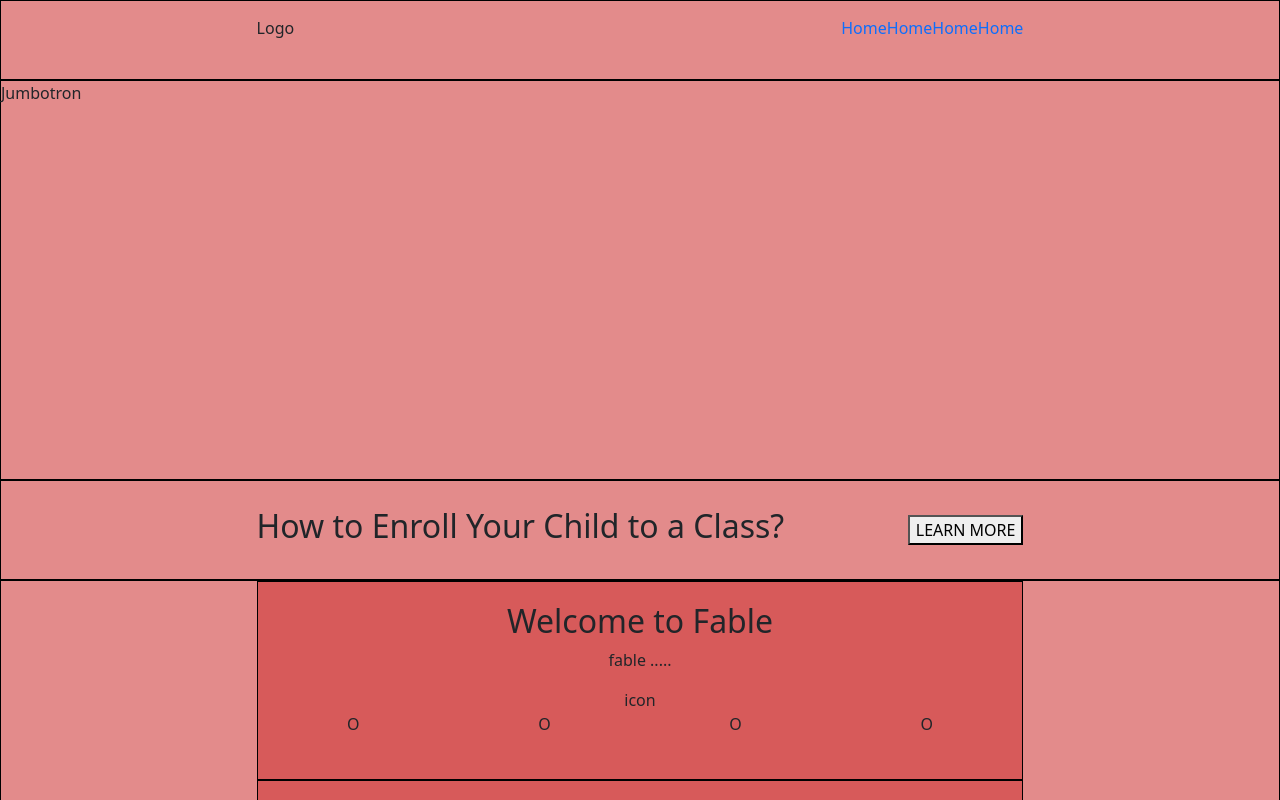
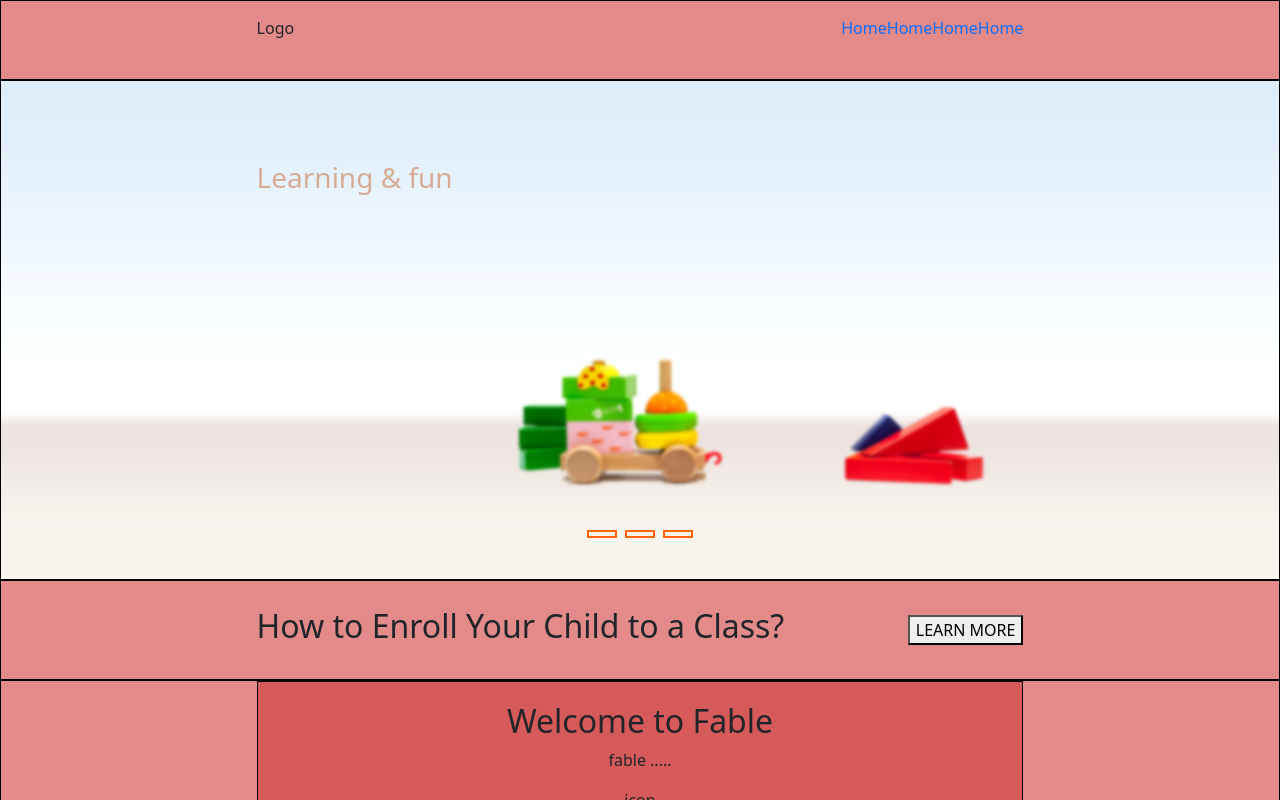
Before and after one commit to stefanocravotta/proj-html-vuejs, a Vue app: page / in a window 1280 px wide. Shown: the top 800 px of the page. Built offline with nearby package versions, Linux system fonts and the light colour scheme.

Commit message:
JumboTop

```diff
--- a/package.json
+++ b/package.json
@@ -8,6 +8,7 @@
     "lint": "vue-cli-service lint"
   },
   "dependencies": {
+    "@fortawesome/vue-fontawesome": "^2.0.6",
     "bootstrap": "^5.1.3",
     "core-js": "^3.8.3",
     "vue": "^2.6.14"
--- a/src/components/main-components/JumboTopComp.vue
+++ b/src/components/main-components/JumboTopComp.vue
@@ -1,6 +1,21 @@
 <template>
-  <div class="jumbotron">
-      Jumbotron
+  <div class="jumbotron d-flex flex-column">
+      <div class="sc-container d-flex justify-content-between align-items-end">
+            <div class="text">
+                <h3>Learning & fun</h3>
+            </div>
+            <div>
+                <img class="center-toy" src="../../assets/images/slider_slide3_img2.png" alt="slider/3">
+            </div>
+            <div>
+                <img src="../../assets/images/slider_slide3_img3.png" alt="slider/3">
+            </div>
+      </div>
+      <div class="slider-choise h-25 d-flex justify-content-center align-items-center">
+          <span class="rectangular mx-1"></span>
+          <span class="rectangular mx-1"></span>
+          <span class="rectangular mx-1"></span>
+      </div>
     </div>
 </template>
 
@@ -15,7 +30,28 @@ export default {
 @import "../../assets/style/mixins";
 
 .jumbotron{
-    height: 400px;
+    height: 500px;
     @include debug;
-}
+    background-image: url(../../assets/images/slider_slide3_background.png);
+    background-position-y: bottom;
+    background-size: contain;
+    padding-top: 80px;
+    .sc-container{
+        height: 90%;
+        img{
+            width: 80%;
+        }
+        .text{
+            align-self: flex-start;
+            color: $cameo;
+        }
+    }
+    .rectangular{
+            display: inline-block;
+            height: 8px;
+            width: 30px;
+            border: 2px solid $blaze-orange;
+            cursor: pointer;
+        }
+    }
 </style>
--- a/src/main.js
+++ b/src/main.js
@@ -1,5 +1,6 @@
 import Vue from 'vue'
 import App from './App.vue'
+
 
 Vue.config.productionTip = false
 
```
Also changed, not shown: 1 other file (tests, documents, lock files or other folders).
